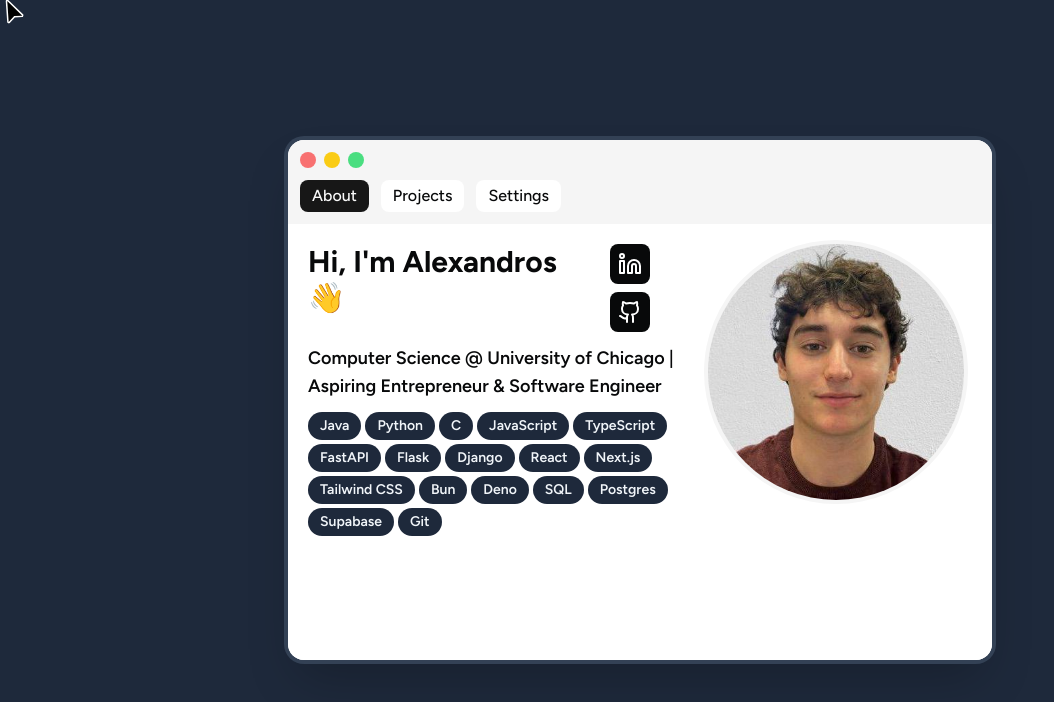
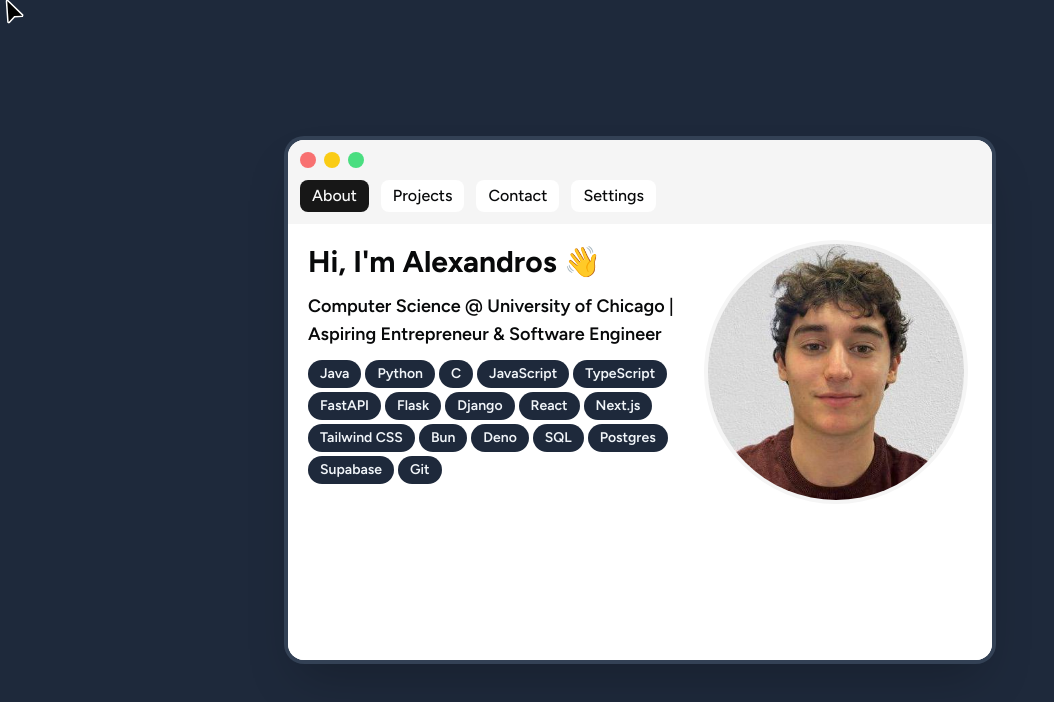
Before and after one commit to alexandros-lekkas/portfolio, a Next.js app: page / in a window 1280 px wide. Shown: the top 702 px of the page, without its empty margins (0-1054 px from the left). Built offline with nearby package versions, Linux system fonts and the light colour scheme.

Commit message:
feat: Add Contact tab to Page component; update About component by removing social links and enhancing layout; improve styling in Projects and Settings components with new icons

```diff
--- a/src/app/about.tsx
+++ b/src/app/about.tsx
@@ -1,19 +1,4 @@
 import Image from "next/image";
-
-import { GithubIcon, LinkedinIcon } from "lucide-react";
-
-const links = [
-  {
-    name: "LinkedIn",
-    icon: <LinkedinIcon />,
-    url: "https://www.linkedin.com/in/alexandros-lekkas/",
-  },
-  {
-    name: "GitHub",
-    icon: <GithubIcon />,
-    url: "https://github.com/alexandros-lekkas",
-  },
-];
 
 const skills = [
   "Java",
@@ -40,21 +25,7 @@ export function About() {
     <>
       <div className="flex flex-col sm:flex-row justify-between gap-5 sm:gap-3">
         <div className="flex flex-col gap-3">
-          <div className="flex flex-row gap-4">
           <h2 className="text-3xl font-bold">Hi, I'm Alexandros 👋</h2>
-
-          <div className="flex flex-wrap gap-2">
-            {links.map((link) => (
-              <a
-                href={link.url}
-                key={link.name}
-                className="sm:cursor-none bg-foreground dark:bg-neutral-800 p-2 text-background dark:text-neutral-300 rounded-lg"
-              >
-                {link.icon}
-              </a>
-            ))}
-          </div>
-          </div>
 
           <p className="text-lg font-semibold">
             Computer Science @ University of Chicago | Aspiring Entrepreneur &
--- /dev/null
+++ b/src/app/contact.tsx
@@ -0,0 +1,40 @@
+import { GithubIcon, LinkedinIcon } from "lucide-react";
+
+const links = [
+  {
+    name: "LinkedIn",
+    icon: <LinkedinIcon />,
+    color: "bg-blue-500",
+    url: "https://www.linkedin.com/in/alexandros-lekkas/",
+  },
+  {
+    name: "GitHub",
+    icon: <GithubIcon />,
+    color: "bg-neutral-800",
+    url: "https://github.com/alexandros-lekkas",
+  },
+];
+
+export function Contact() {
+  return (
+    <>
+      <h2 className="text-3xl font-bold">Contact Me ✉️</h2>
+
+      <p className="text-lg font-semibold">
+        Get in touch with me via one of my social media platforms!
+      </p>
+
+      <div className="flex flex-wrap gap-2">
+        {links.map((link) => (
+          <a
+            href={link.url}
+            key={link.name}
+            className={`sm:cursor-none ${link.color} text-white rounded-lg flex flex-row gap-2 px-3 py-2 text-lg font-semibold`}
+          >
+            {link.icon} {link.name}
+          </a>
+        ))}
+      </div>
+    </>
+  );
+}
--- a/src/app/page.tsx
+++ b/src/app/page.tsx
@@ -8,11 +8,13 @@ import { ScrollArea } from "@/components/ui/scroll-area";
 
 import { About } from "./about";
 import { Projects } from "./projects";
+import { Contact } from "./contact";
 import { Settings } from "./settings";
 
 const tabs = [
   { name: "About", component: <About /> },
   { name: "Projects", component: <Projects /> },
+  { name: "Contact", component: <Contact /> },
   { name: "Settings", component: <Settings /> },
 ];
 
@@ -33,7 +35,7 @@ export default function Page() {
       )}
     >
       <div className="flex h-full w-full items-center justify-center p-4">
-        <div className="rounded-2xl bg-background backdrop-blur-lg shadow-2xl w-full sm:max-w-2xl lg:max-w-[55vw] h-full max-h-[65vh] sm:max-h-96 lg:max-h-[65vh] overflow-hidden ring-4 dark:ring-neutral-700 ring-slate-700 dark:hover:ring-neutral-600 hover:ring-slate-500 transition-all duration-300">
+        <div className="animate-in fade-in zoom-in-95 rounded-2xl bg-background backdrop-blur-lg shadow-2xl w-full sm:max-w-2xl lg:max-w-[55vw] h-full max-h-[65vh] sm:max-h-96 lg:max-h-[65vh] overflow-hidden ring-4 dark:ring-neutral-700 ring-slate-700 dark:hover:ring-neutral-600 hover:ring-slate-500 transition-all duration-300">
           <div className="bg-muted pt-3 px-3 gap-2 flex flex-row">
             <div className="size-4 rounded-full bg-red-400" />
             <div className="size-4 rounded-full bg-yellow-400" />
@@ -46,7 +48,7 @@ export default function Page() {
                 className={cn(
                   "bg-background px-3 py-1 rounded-lg font-medium transition-all duration-300",
                   activeTab.name === tab.name &&
-                    "bg-primary text-primary-foreground"
+                  "bg-primary text-primary-foreground"
                 )}
                 onClick={() => setActiveTab(tab)}
               >
--- a/src/app/projects.tsx
+++ b/src/app/projects.tsx
@@ -24,7 +24,7 @@ const projects = [
 export function Projects() {
   return (
     <>
-      <h2 className="text-3xl font-bold">My Projects</h2>
+      <h2 className="text-3xl font-bold">My Projects 📚</h2>
 
       <div className="grid grid-cols-1 sm:grid-cols-2 gap-4">
         {projects.map((project) => (
--- a/src/app/settings.tsx
+++ b/src/app/settings.tsx
@@ -11,7 +11,7 @@ export function Settings() {
 
   return (
     <>
-      <h2 className="text-3xl font-bold">Settings</h2>
+      <h2 className="text-3xl font-bold">Settings 🔧</h2>
 
       <div className="flex flex-wrap gap-6">
         <div className="flex flex-col p-3 items-center justify-center min-w-36 gap-3 bg-muted rounded-lg">
```
